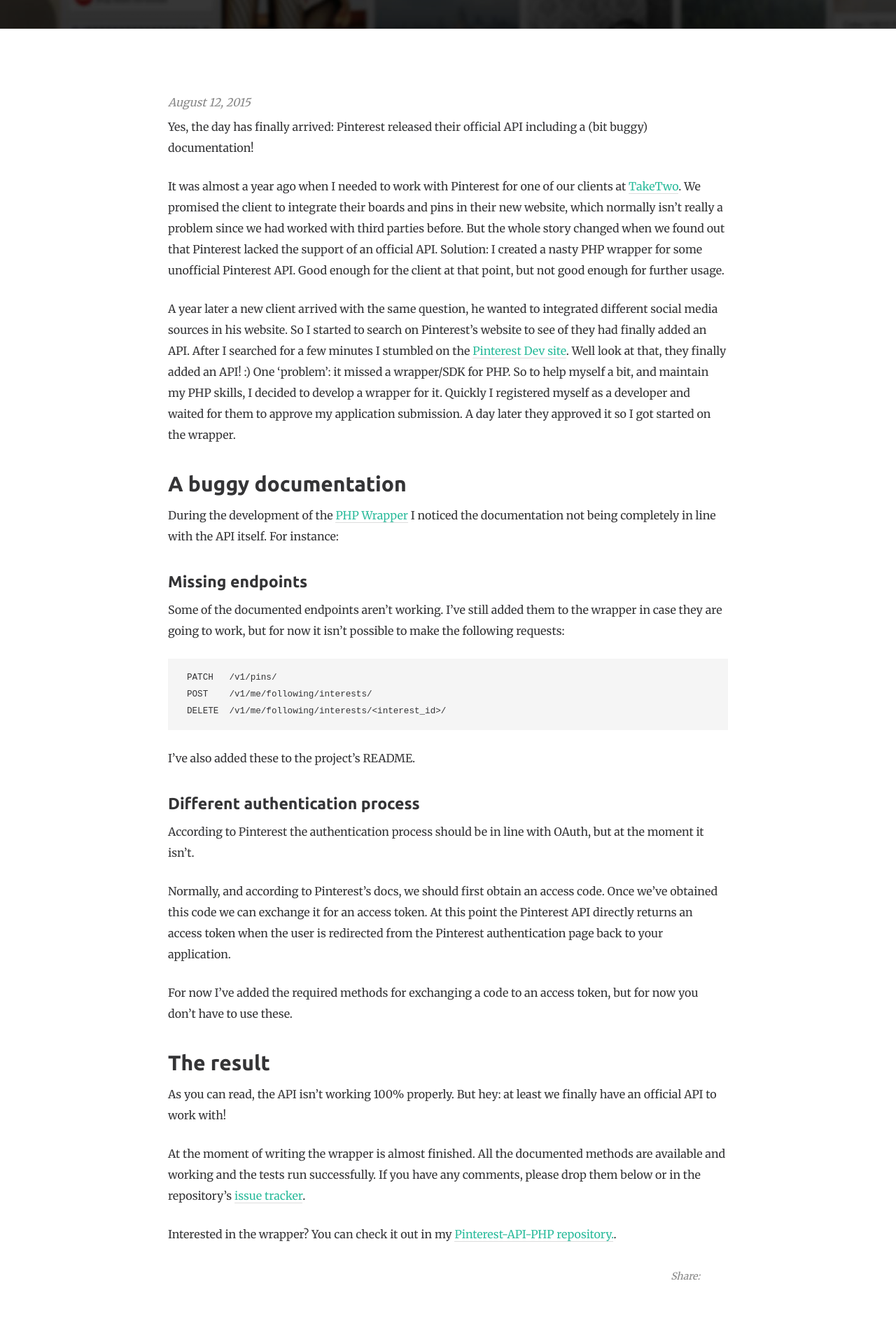
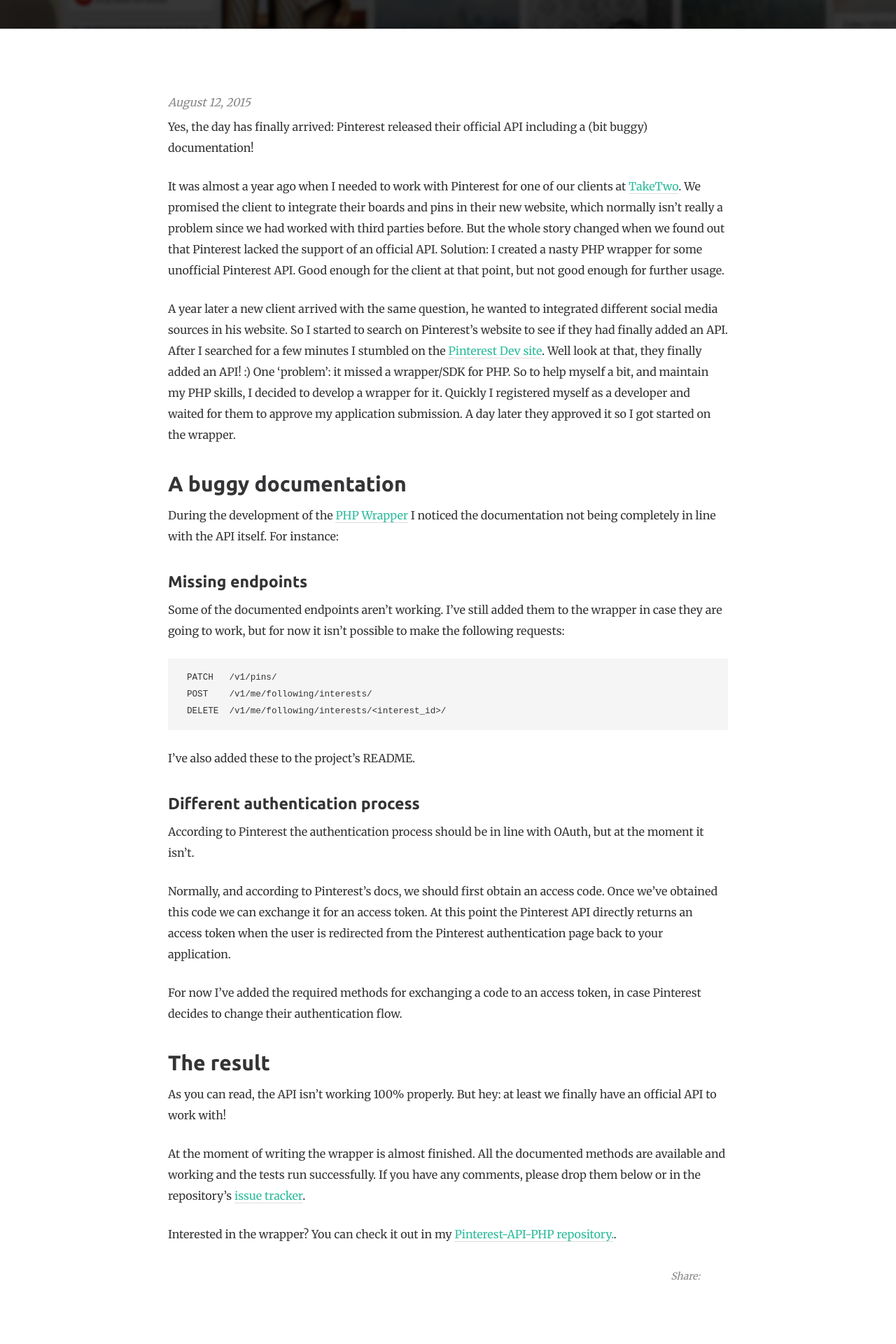
Before and after one commit to dirkgroenen/dirkgroenen.github.io, a Jekyll site: the page built from _posts/2015-08-12-php-wrapper-for-official-pinterest-api.markdown, in a window 1280 px wide. Shown: the part 826-2746 px from the top of the page at 70% size. Built offline with Jekyll 4.4.1, drawn with Linux system fonts in a browser that asks for light colours; nearby versions of some CDN libraries; some web fonts are replaced; library files that are not in the unit come from our copies; comment, search, counter and statistics services are not loaded.

Commit message:
Update 2015-08-12-php-wrapper-for-official-pinterest-api.markdown

```diff
--- a/_posts/2015-08-12-php-wrapper-for-official-pinterest-api.markdown
+++ b/_posts/2015-08-12-php-wrapper-for-official-pinterest-api.markdown
@@ -14,7 +14,7 @@ Yes, the day has finally arrived: Pinterest released their official API includin
 
 It was almost a year ago when I needed to work with Pinterest for one of our clients at [TakeTwo](http://taketwo.nl). We promised the client to integrate their boards and pins in their new website, which normally isn't really a problem since we had worked with third parties before. But the whole story changed when we found out that Pinterest lacked the support of an official API. Solution: I created a nasty PHP wrapper for some unofficial Pinterest API. Good enough for the client at that point, but not good enough for further usage.
 
-A year later a new client arrived with the same question, he wanted to integrated different social media sources in his website. So I started to search on Pinterest's website to see of they had finally added an API. After I searched for a few minutes I stumbled on the [Pinterest Dev site](https://dev.pinterest.com/). Well look at that, they finally added an API! :) One 'problem': it missed a wrapper/SDK for PHP. So to help myself a bit, and maintain my PHP skills, I decided to develop a wrapper for it. Quickly I registered myself as a developer and waited for them to approve my application submission. A day later they approved it so I got started on the wrapper.
+A year later a new client arrived with the same question, he wanted to integrated different social media sources in his website. So I started to search on Pinterest's website to see if they had finally added an API. After I searched for a few minutes I stumbled on the [Pinterest Dev site](https://dev.pinterest.com/). Well look at that, they finally added an API! :) One 'problem': it missed a wrapper/SDK for PHP. So to help myself a bit, and maintain my PHP skills, I decided to develop a wrapper for it. Quickly I registered myself as a developer and waited for them to approve my application submission. A day later they approved it so I got started on the wrapper.
 
 # A buggy documentation
 During the development of the [PHP Wrapper](https://github.com/dirkgroenen/Pinterest-API-PHP) I noticed the documentation not being completely in line with the API itself. For instance:
@@ -35,7 +35,7 @@ According to Pinterest the authentication process should be in line with OAuth,
 
 Normally, and according to Pinterest's docs, we should first obtain an access code. Once we've obtained this code we can exchange it for an access token. At this point the Pinterest API directly returns an access token when the user is redirected from the Pinterest authentication page back to your application.
 
-For now I've added the required methods for exchanging a code to an access token, but for now you don't have to use these.
+For now I've added the required methods for exchanging a code to an access token, in case Pinterest decides to change their authentication flow.
 
 # The result
 As you can read, the API isn't working 100% properly. But hey: at least we finally have an official API to work with!
```
